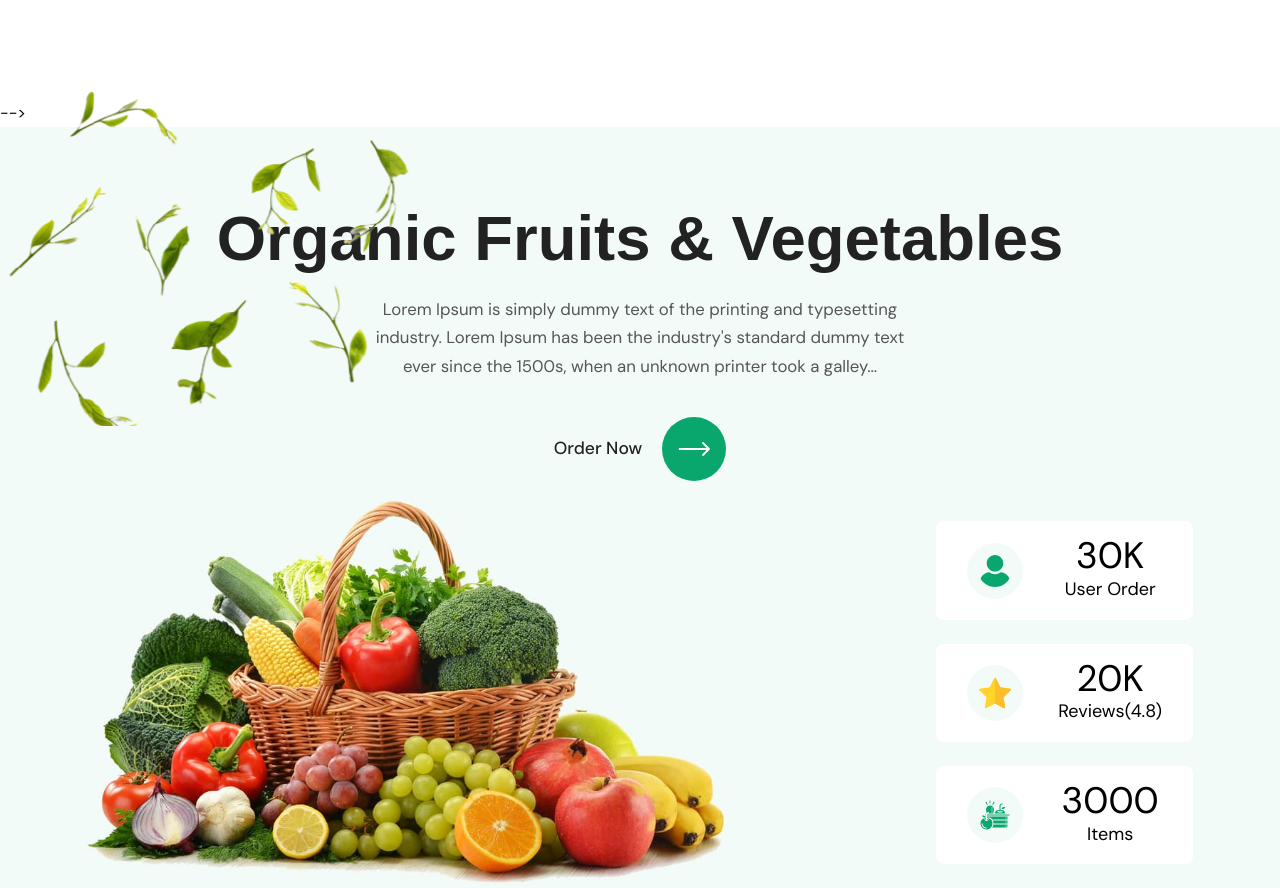
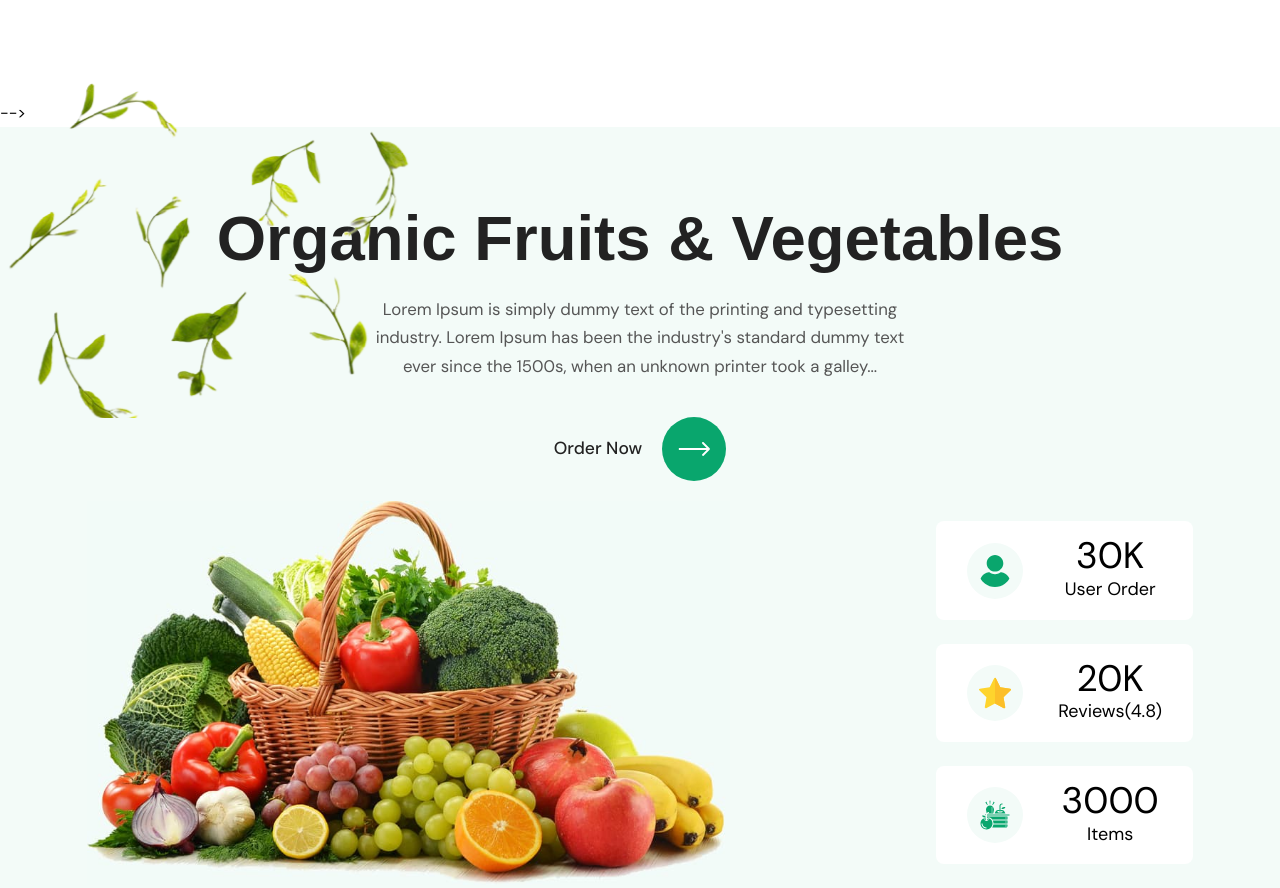
Before and after one commit to Yarklim/organic-food, a website built with Parcel: page src/index.html in a window 1280 px wide. Shown: the part 700-1588 px from the top of the page. Built offline with nearby package versions, Linux system fonts and the light colour scheme; files whose address does not match are found by name; a web font is replaced by a local one.

Commit message:
update hero

```diff
--- a/src/sass/layout/_hero.scss
+++ b/src/sass/layout/_hero.scss
@@ -2,7 +2,9 @@
   text-align: center;
 
   background-color: var(--background-color);
+}
 
+.hero__container {
   position: relative;
 
   &::before {
@@ -10,11 +12,20 @@
     width: clamp(9.375rem, 1.339rem + 40.18vw, 37.5rem);
     height: clamp(6.25rem, 0.893rem + 26.79vw, 25rem);
     position: absolute;
-    top: -7%;
-    left: -3%;
+    top: -8%;
+    left: -10%;
     background-image: url('../src/images/pictures/fresh-melientha.png');
     background-size: cover;
     background-repeat: no-repeat;
+
+    @media screen and (min-width: 572px) {
+      top: -15%;
+      left: -2%;
+    }
+    @media screen and (min-width: 768px) {
+      top: -20%;
+      left: -3%;
+    }
   }
 }
 
```
Also changed, not shown: css/index.css, css/index.min.css, 2 other files.
